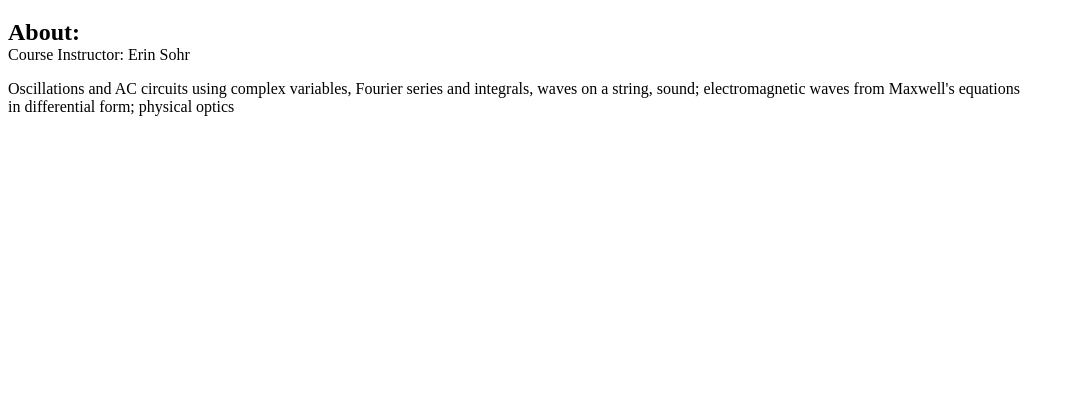
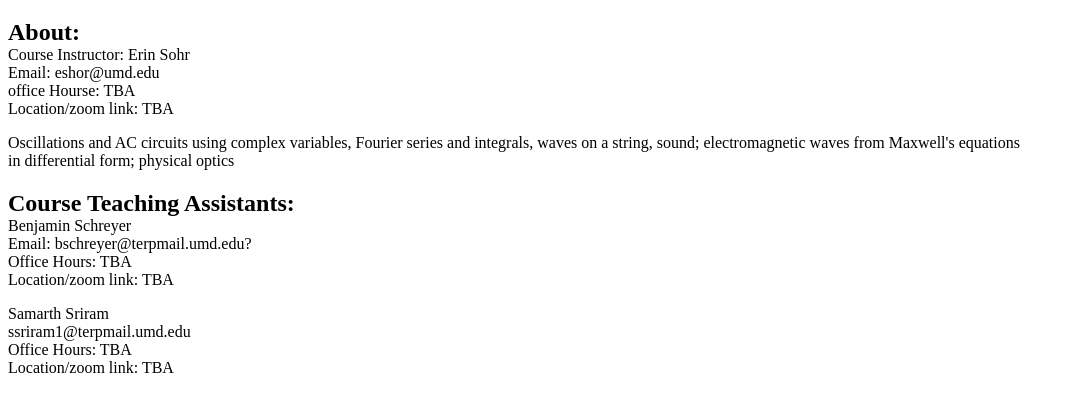
Before and after one commit to SamarthSriramDev/PHYS273_spr23, a plain HTML site: page index.html in a window 1280 px wide. Shown: the part 61-472 px from the top of the page, without its empty margins (0-1075 px from the left). Drawn offline with Linux system fonts and the light colour scheme.

Commit message:
added info about TA's

```diff
--- a/index.html
+++ b/index.html
@@ -18,10 +18,19 @@
 	</head>
 
 	<h2>About:</h2>
-	<p>Course Instructor: Erin Sohr</p>
+	<p>Course Instructor: Erin Sohr<br>Email: eshor@umd.edu<br>office Hourse: TBA
+	<br>Location/zoom link: TBA</br></p>
 	<p>Oscillations and AC circuits using complex variables, Fourier series and integrals, waves on a string, sound;
 	electromagnetic waves from Maxwell's equations<br>in differential form; physical optics</br>
 	</p>
 
+	<h2>Course Teaching Assistants:</h2>
+	<p>Benjamin Schreyer<br>Email: bschreyer@terpmail.umd.edu?<br>Office Hours: TBA
+	<br>Location/zoom link: TBA</br></p>
+
+	<p>Samarth Sriram<br>ssriram1@terpmail.umd.edu<br>Office Hours: TBA
+	<br>Location/zoom link: TBA</p>
+
+
 
 </html>
```
